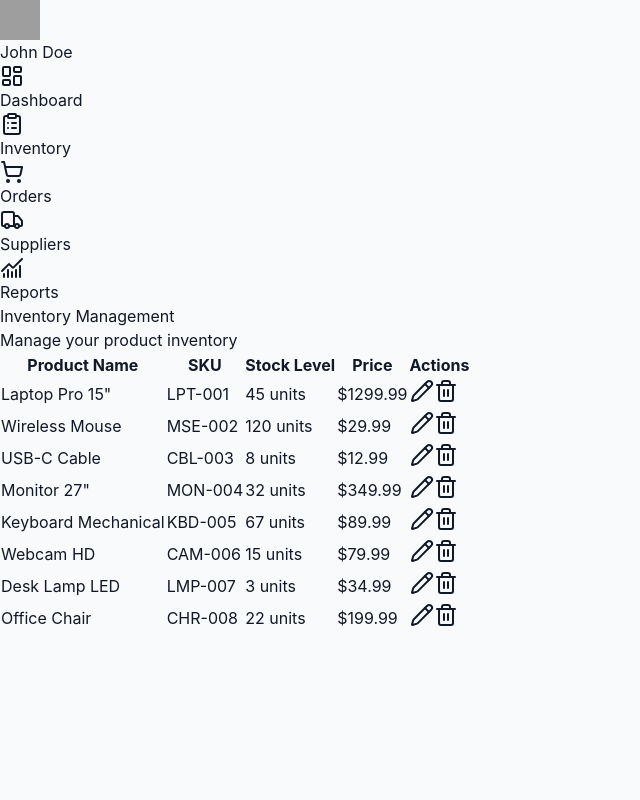
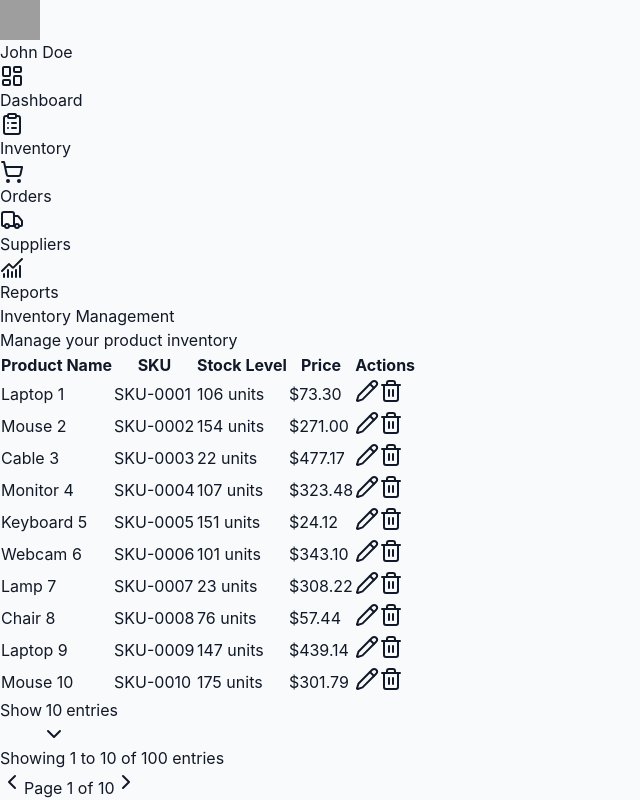
Before and after one commit to nandajap/inventory-management-app, a React (Vite) app: page / in a window 1280 px wide. Shown: the part 324-1124 px from the top of the page, without its empty margins (0-640 px from the left). Before the commit the page ends 958 px from the top, so only its background shows below. Built offline with nearby package versions, Linux system fonts and the light colour scheme; grey boxes are pictures that could not be loaded.

Commit message:
Add pagination functionality and integrate Radix UI select component for page size selection in Inventory page

```diff
--- a/package.json
+++ b/package.json
@@ -12,6 +12,7 @@
   "dependencies": {
     "@radix-ui/react-alert-dialog": "^1.1.15",
     "@radix-ui/react-dropdown-menu": "^2.1.16",
+    "@radix-ui/react-select": "^2.2.6",
     "@tanstack/react-query": "^5.90.21",
     "@tanstack/react-query-devtools": "^5.91.3",
     "clsx": "^2.1.1",
--- /dev/null
+++ b/src/components/common/Pagination.tsx
@@ -0,0 +1,103 @@
+import * as Select from '@radix-ui/react-select';
+import { ChevronLeft, ChevronRight, ChevronDown } from 'lucide-react';
+
+
+interface PaginationProps {
+    currentPage: number;
+    totalItems: number;
+    pageSize: number;
+    onPageChange: (page: number) => void;
+    onPageSizeChange: (size: number) => void;
+}
+
+export default function Pagination({
+    currentPage,
+    totalItems,
+    pageSize,
+    onPageChange,
+    onPageSizeChange,
+}: PaginationProps) {
+
+    const totalPages = Math.ceil(totalItems / pageSize);
+    const startItem = (currentPage - 1) * pageSize + 1;
+    const endItem = Math.min(currentPage * pageSize, totalItems);
+
+    const isFirstPage = currentPage === 1;
+    const isLastPage = currentPage === totalPages;
+
+    return (
+        <div className="flex items-center justify-between px-6 py-4 bg-white border-t border-gray-200">
+            {/* Left: Page Size Selector */}
+            <div className="flex items-center gap-2">
+                <span className="text-sm text-gray-700">Show</span>
+
+                <Select.Root
+                    value={pageSize.toString()}
+                    onValueChange={(value) => onPageSizeChange(Number(value))}
+                >
+                    <Select.Trigger className="inline-flex items-center justify-between gap-2 px-3 py-2 text-sm bg-white border border-gray-300 rounded-md hover:bg-gray-50 focus:outline-none focus:ring-2 focus:ring-indigo-500">
+                        <Select.Value />
+                        <Select.Icon>
+                            <ChevronDown className="w-4 h-4" />
+                        </Select.Icon>
+                    </Select.Trigger>
+
+                    <Select.Portal>
+                        <Select.Content className="bg-white rounded-md shadow-lg border border-gray-200 overflow-hidden">
+                            <Select.Viewport>
+                                {[10, 25, 50, 100].map((size) => (
+                                    <Select.Item
+                                        key={size}
+                                        value={size.toString()}
+                                        className="px-4 py-2 text-sm text-gray-700 cursor-pointer hover:bg-indigo-50 focus:bg-indigo-50 focus:outline-none"
+                                    >
+                                        <Select.ItemText>{size}</Select.ItemText>
+                                    </Select.Item>
+                                ))}
+                            </Select.Viewport>
+                        </Select.Content>
+                    </Select.Portal>
+                </Select.Root>
+
+                <span className="text-sm text-gray-700">entries</span>
+            </div>
+
+            {/* Center: Page Info */}
+            <div className="text-sm text-gray-700">
+                Showing <span className="font-medium">{startItem}</span> to{' '}
+                <span className="font-medium">{endItem}</span> of{' '}
+                <span className="font-medium">{totalItems}</span> entries
+            </div>
+
+            {/* Right: Navigation Buttons */}
+            <div className="flex items-center gap-2">
+                {/* Previous Button */}
+                <button
+                    onClick={() => onPageChange(currentPage - 1)}
+                    disabled={isFirstPage}
+                    className="p-2 text-gray-600 border border-gray-300 rounded-md hover:bg-gray-50 disabled:opacity-50 disabled:cursor-not-allowed disabled:hover:bg-white transition-colors"
+                    aria-label="Previous page"
+                >
+                    <ChevronLeft className="w-5 h-5" />
+                </button>
+
+                {/* Page Number */}
+                <span className="px-4 py-2 text-sm text-gray-700">
+                    Page <span className="font-medium">{currentPage}</span> of{' '}
+                    <span className="font-medium">{totalPages}</span>
+                </span>
+
+                {/* Next Button */}
+                <button
+                    onClick={() => onPageChange(currentPage + 1)}
+                    disabled={isLastPage}
+                    className="p-2 text-gray-600 border border-gray-300 rounded-md hover:bg-gray-50 disabled:opacity-50 disabled:cursor-not-allowed disabled:hover:bg-white transition-colors"
+                    aria-label="Next page"
+                >
+                    <ChevronRight className="w-5 h-5" />
+                </button>
+            </div>
+        </div>
+    );
+
+}
--- a/src/lib/mockApi.ts
+++ b/src/lib/mockApi.ts
@@ -8,24 +8,64 @@ export interface Product {
     lastUpdated: string;
 }
 
-//mock data for testing
-const mockProducts: Product[] = [
-    { id: 1, name: 'Laptop Pro 15"', sku: 'LPT-001', stockLevel: 45, price: 1299.99, category: 'Electronics', lastUpdated: '2024-01-15' },
-    { id: 2, name: 'Wireless Mouse', sku: 'MSE-002', stockLevel: 120, price: 29.99, category: 'Accessories', lastUpdated: '2024-01-14' },
-    { id: 3, name: 'USB-C Cable', sku: 'CBL-003', stockLevel: 8, price: 12.99, category: 'Accessories', lastUpdated: '2024-01-13' },
-    { id: 4, name: 'Monitor 27"', sku: 'MON-004', stockLevel: 32, price: 349.99, category: 'Electronics', lastUpdated: '2024-01-12' },
-    { id: 5, name: 'Keyboard Mechanical', sku: 'KBD-005', stockLevel: 67, price: 89.99, category: 'Accessories', lastUpdated: '2024-01-11' },
-    { id: 6, name: 'Webcam HD', sku: 'CAM-006', stockLevel: 15, price: 79.99, category: 'Electronics', lastUpdated: '2024-01-10' },
-    { id: 7, name: 'Desk Lamp LED', sku: 'LMP-007', stockLevel: 3, price: 34.99, category: 'Furniture', lastUpdated: '2024-01-09' },
-    { id: 8, name: 'Office Chair', sku: 'CHR-008', stockLevel: 22, price: 199.99, category: 'Furniture', lastUpdated: '2024-01-08' },
-];
+// Paginated Response Interface
+export interface PaginatedResponse<T> {
+    data: T[];
+    pagination: {
+        page: number;
+        pageSize: number;
+        totalItems: number;
+        totalPages: number;
+    };
+}
 
-const delay = (ms: number) => new Promise(resolve => setTimeout(resolve, ms)); // Simulate delay
+// Generate 100 mock products (expanded from your 8)
+const MOCK_PRODUCTS: Product[] = Array.from({ length: 100 }, (_, i) => {
+    const categories = ['Electronics', 'Accessories', 'Furniture', 'Office Supplies'];
+    const names = ['Laptop', 'Mouse', 'Cable', 'Monitor', 'Keyboard', 'Webcam', 'Lamp', 'Chair'];
+
+    return {
+        id: i + 1,
+        name: `${names[i % names.length]} ${i + 1}`,
+        sku: `SKU-${String(i + 1).padStart(4, '0')}`,
+        stockLevel: Math.floor(Math.random() * 200),
+        price: parseFloat((Math.random() * 500 + 10).toFixed(2)),
+        category: categories[i % categories.length],
+        lastUpdated: new Date(2024, 0, 15 - (i % 15)).toISOString().split('T')[0],
+    };
+});
 
 // Simulate API call with delay
-export async function fetchProducts() {
-    //throw new Error('Server connection failed!'); testing error case
+export async function fetchProducts(
+    page: number = 1,
+    pageSize: number = 10
+): Promise<PaginatedResponse<Product>> {
+    // Log when function is called
+    console.log(`API Call: fetchProducts(page=${page}, pageSize=${pageSize})`);
+
     // Simulate 500-1000ms network delay
-    await delay(Math.random() * 500 + 500);
-    return [...mockProducts];
+    await new Promise((resolve) =>
+        setTimeout(resolve, Math.random() * 500 + 500)
+    );
+
+    //Uncomment to test error handling
+    //throw new Error('Server connection failed!');
+
+    // Calculate pagination (server-side logic)
+    const startIndex = (page - 1) * pageSize;
+    const endIndex = startIndex + pageSize;
+    const paginatedData = MOCK_PRODUCTS.slice(startIndex, endIndex);
+
+    console.log(`Returning ${paginatedData.length} products (${startIndex}-${endIndex - 1})`);
+
+    // Return paginated response
+    return {
+        data: paginatedData,
+        pagination: {
+            page,
+            pageSize,
+            totalItems: MOCK_PRODUCTS.length,
+            totalPages: Math.ceil(MOCK_PRODUCTS.length / pageSize),
+        },
+    };
 }
--- a/src/pages/Inventory.tsx
+++ b/src/pages/Inventory.tsx
@@ -1,18 +1,34 @@
+import { useState } from 'react';
 import { useQuery } from '@tanstack/react-query';
 import { fetchProducts } from '../lib/mockApi';
-import {Pencil, Trash2} from 'lucide-react';
+import { Pencil, Trash2 } from 'lucide-react';
 import DataTable from '../components/common/DataTable';
+import Pagination from '../components/common/Pagination';
 
 export default function Inventory() {
-    const { data, isLoading, error } = useQuery(
-        {
-            queryKey: ['products'],
-            queryFn: fetchProducts
+    // Pagination State
+    const [currentPage, setCurrentPage] = useState(1);
+    const [pageSize, setPageSize] = useState(10);
+
+    //Fetch Data (Server-Side Pagination)
+    const { data, isLoading, error, isFetching } = useQuery({
+        queryKey: ['products', currentPage, pageSize], // ← Cache per page+size
+        queryFn: () => fetchProducts(currentPage, pageSize),
+        staleTime: 5 * 60 * 1000, // Cache for 5 minutes (Scenario 2)
+        placeholderData: (previousData) => previousData, // Keep old data while loading
     });
+
+    // Handle Page Size Change
+    const handlePageSizeChange = (newSize: number) => {
+        setPageSize(newSize);
+        setCurrentPage(1); // Reset to page 1
+    };
 
     if (error) {
         return (
-            <div className="p-4 text-red-500">Error loading products: {error.message}</div>
+            <div className="p-4 text-red-500">
+                Error loading products: {error.message}
+            </div>
         );
     }
 
@@ -23,6 +39,19 @@ export default function Inventory() {
                 <h1 className="text-2xl font-bold text-gray-900">Inventory Management</h1>
                 <p className="text-gray-600 mt-1">Manage your product inventory</p>
             </div>
+
+            {/* Table Card */}
+            <div className="bg-white rounded-lg shadow overflow-hidden">
+                {/* Loading Indicator (Background Fetches) */}
+                {isFetching && (
+                    <div className="bg-indigo-50 border-b border-indigo-100 px-4 py-2">
+                        <div className="flex items-center gap-2 text-indigo-600 text-sm">
+                            <div className="w-4 h-4 border-2 border-indigo-600 border-t-transparent rounded-full animate-spin" />
+                            Loading page {currentPage}...
+                        </div>
+                    </div>
+                )}
+
                 <DataTable>
                     <DataTable.Header>
                         <DataTable.Column>Product Name</DataTable.Column>
@@ -32,11 +61,11 @@ export default function Inventory() {
                         <DataTable.Column>Actions</DataTable.Column>
                     </DataTable.Header>
                     <DataTable.Body>
-                    {/* Loading State */}
+                        {/* Initial Loading State */}
                         {isLoading && (
                             <DataTable.Row>
                                 <DataTable.Cell colSpan={5}>
-                                    <div className="flex items-center justify-center gap-2 text-gray-500">
+                                    <div className="flex items-center justify-center gap-2 text-gray-500 py-8">
                                         <div className="w-5 h-5 border-2 border-indigo-600 border-t-transparent rounded-full animate-spin" />
                                         Loading products...
                                     </div>
@@ -44,8 +73,8 @@ export default function Inventory() {
                             </DataTable.Row>
                         )}
 
-                    {data?.map((product) => (
-                        <DataTable.Row>
+                        {data?.data.map((product) => (
+                            <DataTable.Row key={product.id}>
                                 {/* Product Name */}
                                 <DataTable.Cell>
                                     <div className="text-sm font-medium text-gray-900">
@@ -78,17 +107,16 @@ export default function Inventory() {
                                 {/* Actions */}
                                 <DataTable.Cell>
                                     <button
-                                        onClick={() => console.log('Edit:', product.id)}
+                                    //Edit functionality TBA later along with add form in milestone 3
+                                        onClick={() => alert(`Edit ${product.name}`)}
                                         className="mr-4 text-gray-600 hover:text-blue-600 font-medium transition-colors">
                                         <Pencil className="w-5 h-5" />
                                     </button>
                                     <button
                                         onClick={() => console.log('Delete:', product.id)}
                                         className="text-gray-600 hover:text-red-600 font-medium transition-colors">
-                                       <Trash2 className="w-5 h-5"/>
+                                        <Trash2 className="w-5 h-5" />
                                     </button>
-                                    <img src=''>
-                                    </img>
                                 </DataTable.Cell>
                             </DataTable.Row>
                         ))}
@@ -96,6 +124,17 @@ export default function Inventory() {
 
                 </DataTable>
 
+                {/* Pagination Footer */}
+                {!isLoading && data && (
+                    <Pagination
+                        currentPage={currentPage}
+                        totalItems={data.pagination.totalItems}
+                        pageSize={pageSize}
+                        onPageChange={setCurrentPage}
+                        onPageSizeChange={handlePageSizeChange}
+                    />
+                )}
+            </div>
         </div>
     );
 }
```
Also changed, not shown: 1 other file (tests, documents, lock files or other folders). Lines whose indentation alone changed are shown as unchanged.
